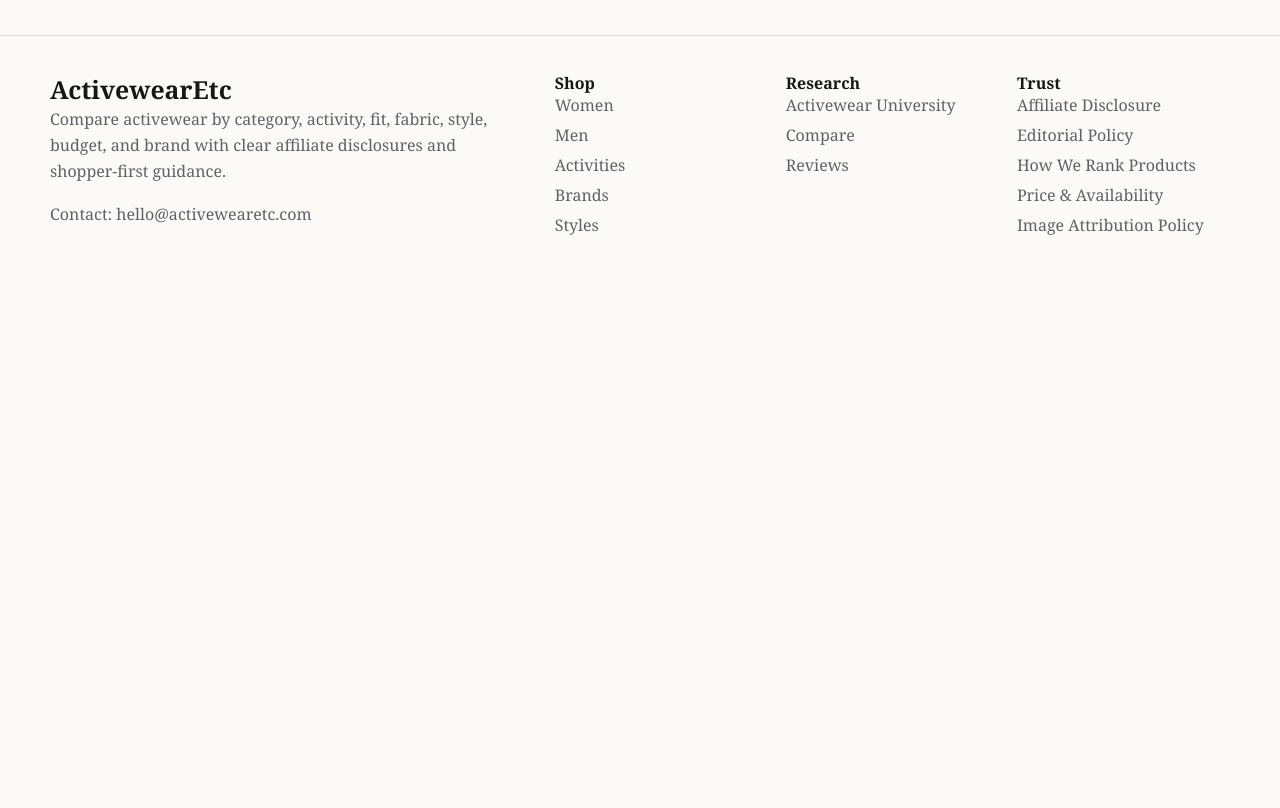
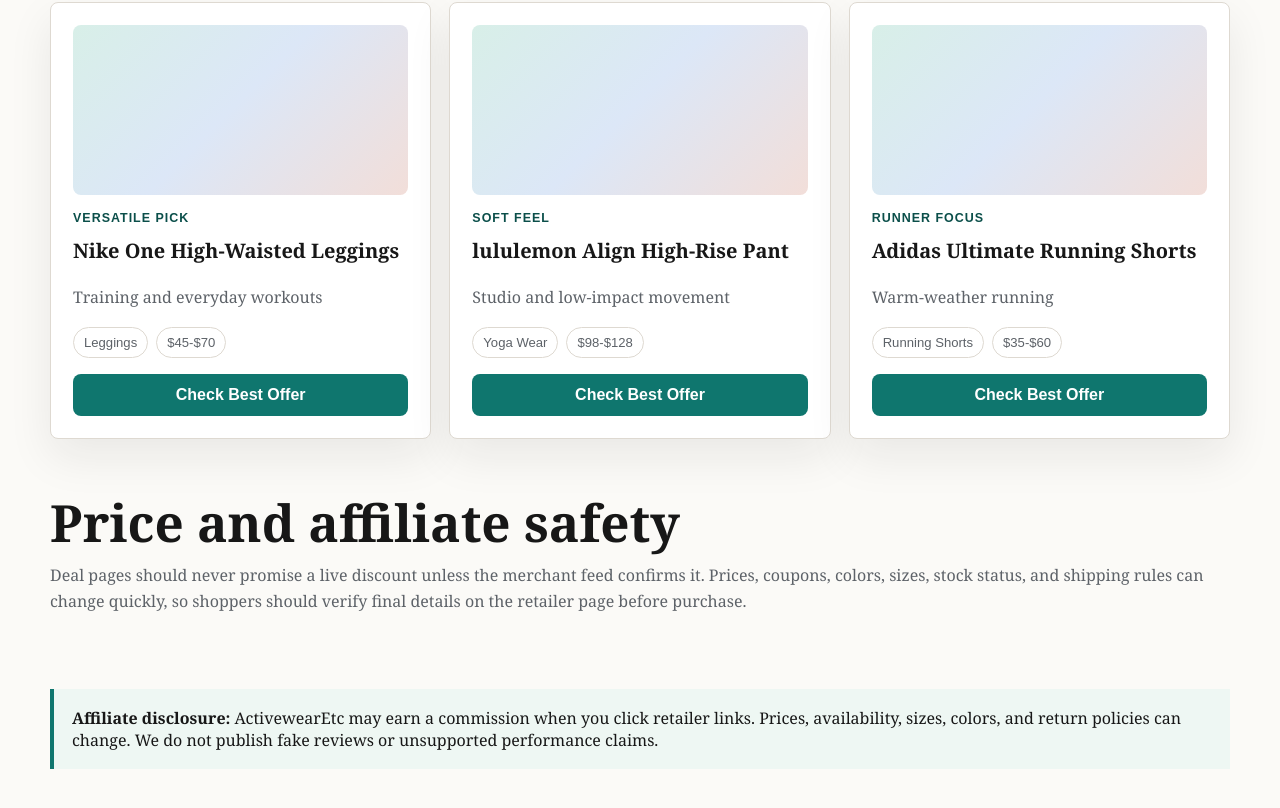
Before and after one commit to 7144519998usa-hue/ActivewearEtc, a Next.js app: page /deals/budget-activewear in a window 1280 px wide. Shown: the part 1160-1968 px from the top of the page. Before the commit the page ends 1440 px from the top, so only its background shows below. Built offline with nearby package versions, Linux system fonts and the light colour scheme.

Commit message:
Add ActivewearEtc category deal SEO pages

```diff
--- a/app/deals/[slug]/page.js
+++ b/app/deals/[slug]/page.js
@@ -1,24 +1,65 @@
 import { notFound } from "next/navigation";
 import HubPage from "../../components/HubPage";
-import { editorialHubs, sampleProducts } from "../../lib/activewearData";
+import { categories, dealGuides, editorialHubs, sampleProducts, segmentCategoryGuides } from "../../lib/activewearData";
 import ProductComparison from "../../components/ProductComparison";
 
+function getDealPage(slug) {
+  return editorialHubs.find((item) => item.href === `/deals/${slug}`) || dealGuides.find((item) => item.slug === slug);
+}
+
 export function generateStaticParams() {
-  return editorialHubs
+  const editorialParams = editorialHubs
     .filter((item) => item.href.startsWith("/deals/"))
     .map((item) => ({ slug: item.href.split("/").pop() }));
+  const generatedParams = dealGuides.map((item) => ({ slug: item.slug }));
+
+  return [...editorialParams, ...generatedParams];
+}
+
+export function generateMetadata({ params }) {
+  const page = getDealPage(params.slug);
+
+  if (!page) {
+    return {};
+  }
+
+  return {
+    title: `${page.title} | ActivewearEtc`,
+    description: page.summary,
+    alternates: { canonical: page.href }
+  };
 }
 
 export default function DealPage({ params }) {
-  const page = editorialHubs.find((item) => item.href === `/deals/${params.slug}`);
+  const page = getDealPage(params.slug);
   if (!page) {
     notFound();
   }
 
+  const category = categories.find((item) => item.slug === page.categorySlug);
+  const relatedSegmentPages = segmentCategoryGuides
+    .filter((item) => item.categorySlug === page.categorySlug)
+    .slice(0, 5);
+  const items = [
+    category,
+    ...relatedSegmentPages,
+    ...dealGuides.filter((item) => item.slug !== page.slug)
+  ].filter(Boolean).slice(0, 6);
+
   return (
-    <HubPage eyebrow="Deal guide" title={page.title} intro={page.summary} path={page.href} items={[]}>
+    <HubPage eyebrow="Deal guide" title={page.title} intro={page.summary} path={page.href} items={items}>
       <section className="section">
         <ProductComparison products={sampleProducts} />
+      </section>
+      <section className="section">
+        <div className="content-card">
+          <h2>Price and affiliate safety</h2>
+          <p>
+            Deal pages should never promise a live discount unless the merchant feed confirms it. Prices, coupons, colors,
+            sizes, stock status, and shipping rules can change quickly, so shoppers should verify final details on the
+            retailer page before purchase.
+          </p>
+        </div>
       </section>
     </HubPage>
   );
--- a/app/lib/sitemapData.js
+++ b/app/lib/sitemapData.js
@@ -1,5 +1,5 @@
 import { siteConfig } from "./siteConfig";
-import { activityCategoryGuides, activityHubs, brandCategoryGuides, brandHubs, categories, comparisonGuides, editorialHubs, intentGuides, sampleProducts, segmentCategoryGuides, shoppingGuides } from "./activewearData";
+import { activityCategoryGuides, activityHubs, brandCategoryGuides, brandHubs, categories, comparisonGuides, dealGuides, editorialHubs, intentGuides, sampleProducts, segmentCategoryGuides, shoppingGuides } from "./activewearData";
 
 const corePages = [
   "/",
@@ -30,6 +30,7 @@
   { slug: "activity-category-pages", paths: activityCategoryGuides.map((item) => item.href) },
   { slug: "intersection-pages", paths: editorialHubs.map((item) => item.href) },
   { slug: "buying-guide-pages", paths: shoppingGuides.map((item) => `/best/${item.slug}`) },
+  { slug: "deal-pages", paths: dealGuides.map((item) => item.href) },
   { slug: "intent-pages", paths: intentGuides.map((item) => item.href) },
   { slug: "segment-category-pages", paths: segmentCategoryGuides.map((item) => item.href) },
   { slug: "comparison-pages", paths: comparisonGuides.map((item) => `/compare/${item.slug}`) },
```
Also changed, not shown: app/deals/page.js (+5 -2 lines), app/lib/activewearData.js.
